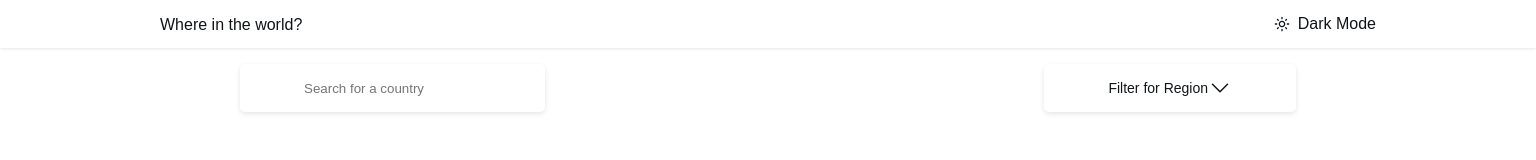
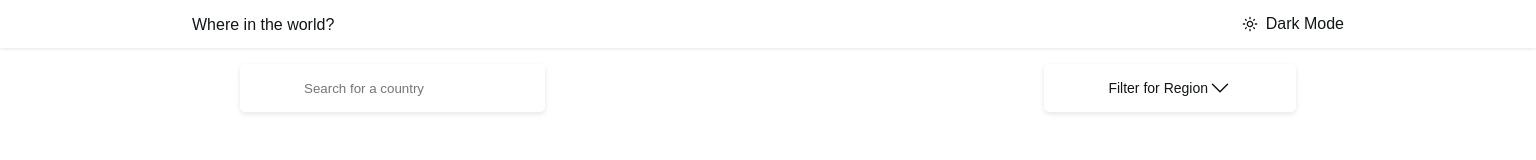
Before and after one commit to mesfint/frontend-challenges, a React (Vite) app in the folder rest-countries-api/: page / in a window 1536 px wide. Shown: the top 160 px of the page. Built offline with nearby package versions, Linux system fonts and the light colour scheme.

Commit message:
fixing some styles and media query glitchs

```diff
--- a/rest-countries-api/src/App.css
+++ b/rest-countries-api/src/App.css
@@ -25,7 +25,7 @@
 
 
 /* Container */
-.container {
+/* .container {
   display: flex;
   flex-direction: column;
   margin: 0 auto;
@@ -34,6 +34,20 @@
   color: var( --very-dark-blue-text);
   transition: background-color 0.3s, color 0.3s;
   padding-top: 6rem;
+
+} */
+.container {
+  display: flex;
+  flex-direction: column; /* Adjust as needed */
+  justify-content: space-between; /* Adjust to position children */
+  min-height: 100vh;
+  margin: 0 auto;
+  padding: 0 5rem;
+  background-color: var(--white);
+  color: var( --very-dark-blue-text);
+  transition: background-color 0.3s, color 0.3s;
+  padding-top: 6rem;
+  min-height: 100vh;
 
 }
 .container.dark-mode  {
@@ -141,7 +155,7 @@ button:hover {
   }
 
   .header {
-    padding: 1rem 10rem;
+    padding: 1rem 12rem;
   }
 
   .search {
--- a/rest-countries-api/src/components/countryDetails/countryDetail.css
+++ b/rest-countries-api/src/components/countryDetails/countryDetail.css
@@ -107,3 +107,11 @@
     margin-bottom: 1rem;
   }
 }
+
+@media (min-width: 1440px) {
+  .back-button {
+    padding: 4rem 0;
+  }
+
+
+}
--- a/rest-countries-api/src/components/countryList/CountryList.jsx
+++ b/rest-countries-api/src/components/countryList/CountryList.jsx
@@ -38,10 +38,11 @@ const CountryList = ({ countries, loading }) => {
   return (
     <main className={darkMode ? 'content dark-mode' : 'content'}>
       <div className='search'>
+
         <input
           className={darkMode ? 'input dark-mode' : 'input'}
           type="text"
-          placeholder={getPlaceholderText()}
+          placeholder={ getPlaceholderText()}
           value={searchTerm}
           onChange={(e) => setSearchTerm(e.target.value)}
         />
```
